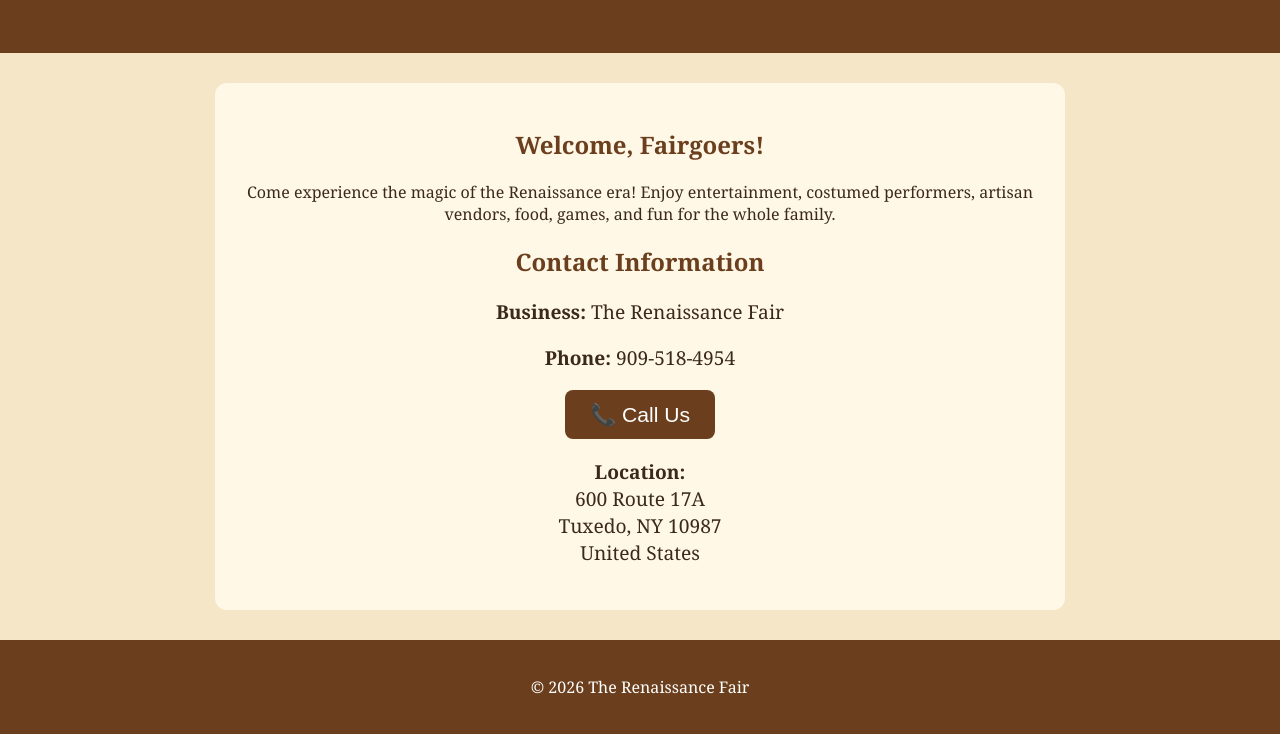
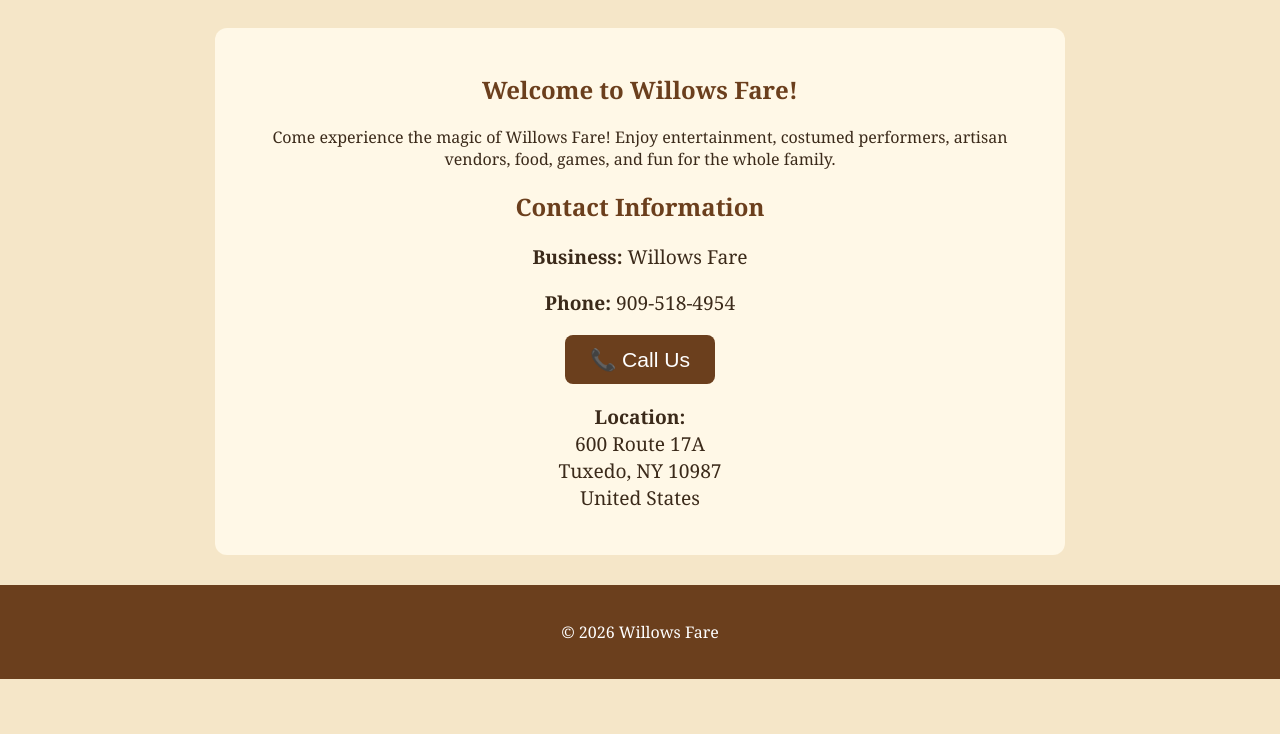
Before and after one commit to tylermc467/Willows-Fare, a plain HTML site: page index.html in a window 1280 px wide. Shown: the part 191-925 px from the top of the page. After the commit the page ends 870 px from the top, so only its background shows below. Drawn offline with Linux system fonts and the light colour scheme.

Commit message:
Update event details and title in index.html

```diff
--- a/index.html
+++ b/index.html
@@ -4,7 +4,15 @@
 <meta charset="UTF-8">
 <meta name="viewport" content="width=device-width, initial-scale=1.0">
 
-<h1>🏰 Willows Fare 🏰</h1>
+<title>Willows Fare</title>
+
+<meta name="description" content="Willows Fare - A unique event experience with entertainment, food, vendors, and fun for everyone.">
+
+<meta property="og:title" content="Willows Fare">
+
+<meta property="og:description" content="Visit Willows Fare for events, entertainment, food, vendors, and more.">
+
+<meta property="og:url" content="https://tylermc467.github.io/Willows-Fare/">
 
 <style>
 body {
@@ -75,19 +83,19 @@ footer {
 
 <section>
 
-<h2>Welcome, Fairgoers!</h2>
+<h2>Welcome to Willows Fare!</h2>
 
 <p>
-Come experience the magic of the Renaissance era!
-Enjoy entertainment, costumed performers, artisan vendors,
-food, games, and fun for the whole family.
+Come experience the magic of Willows Fare!
+Enjoy entertainment, costumed performers,
+artisan vendors, food, games, and fun for the whole family.
 </p>
 
 <h2>Contact Information</h2>
 
 <div class="info">
 
-<p><strong>Business:</strong> The Renaissance Fair</p>
+<p><strong>Business:</strong> Willows Fare</p>
 
 <p><strong>Phone:</strong> 909-518-4954</p>
 
@@ -106,7 +114,7 @@ United States
 </section>
 
 <footer>
-<p>© 2026 The Renaissance Fair</p>
+<p>© 2026 Willows Fare</p>
 </footer>
 
 </body>
```
